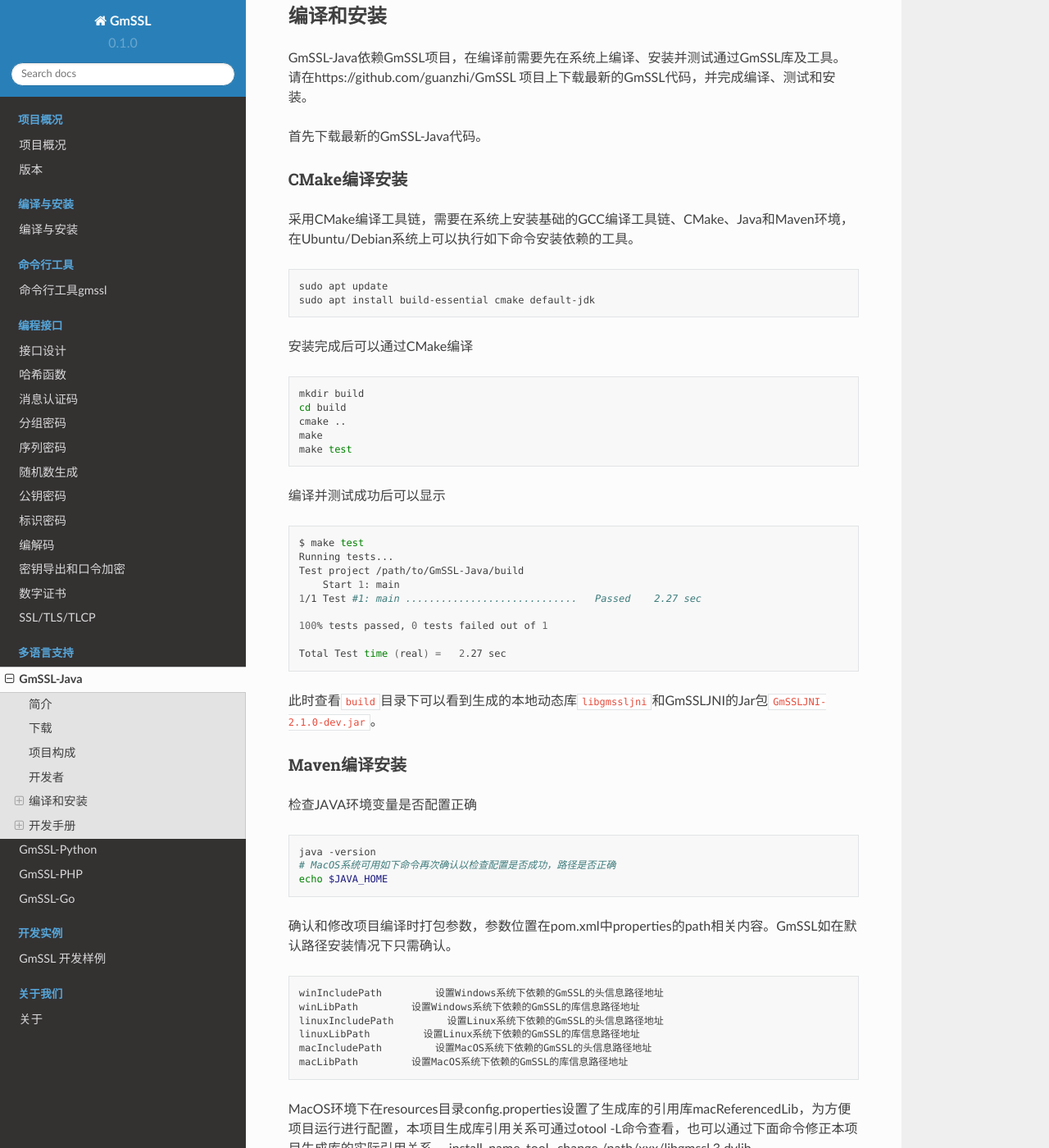
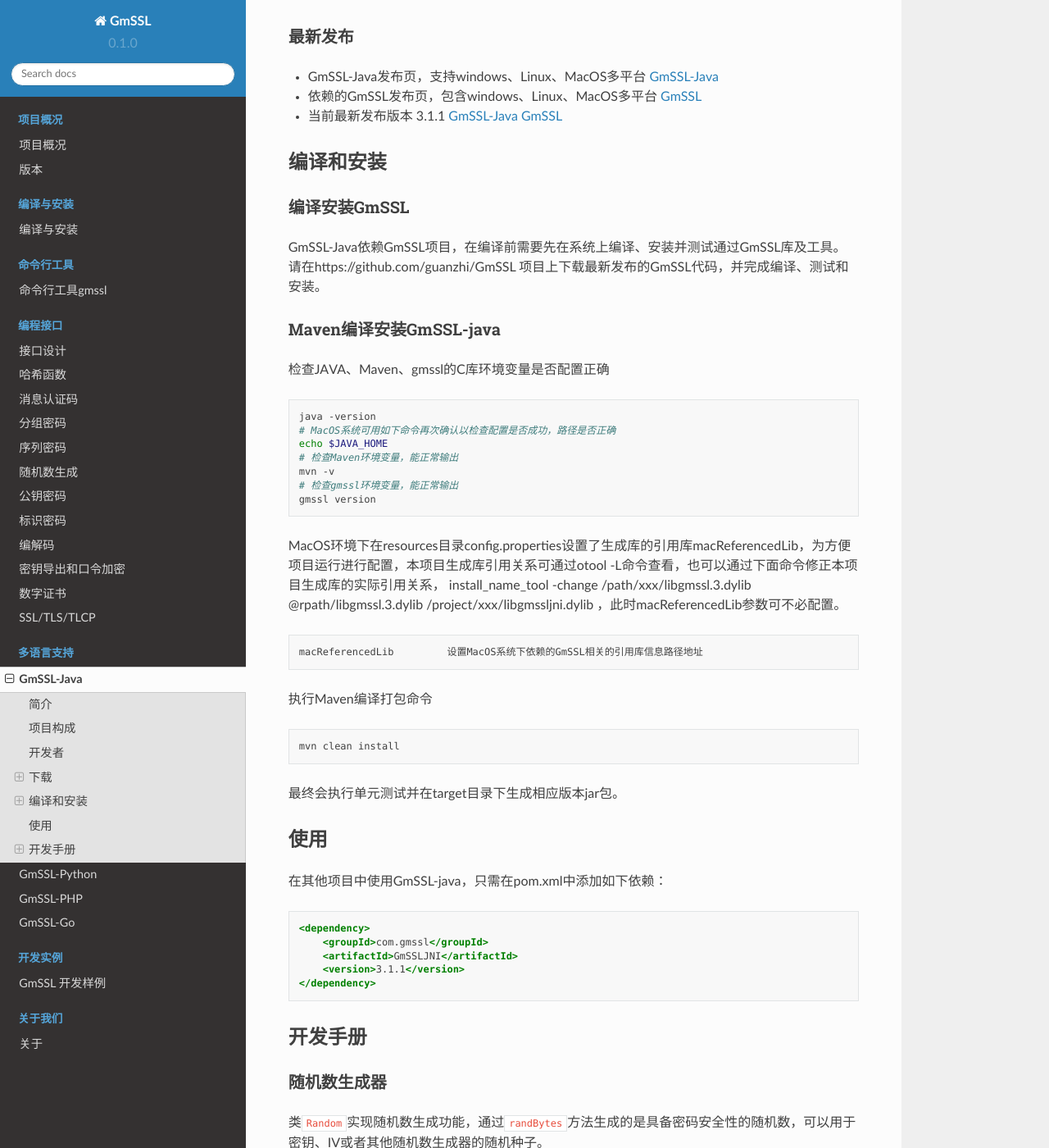
Before and after one commit to zxm256/gmssl-docs, a Sphinx documentation site: the page built from docs/source/multi_language/java.md, in a window 1280 px wide and 1400 px high, scrolled down 1901 px. Shown: the whole window at 82% size. Built offline with Sphinx 7.4.7 and the Read the Docs theme 2.0.0, drawn with Linux system fonts in a browser that asks for light colours; pages that are not in the unit, such as notebooks, are missing from menus; some of the changed text lies outside the part shown.

Commit message:
Upadate Docs

````diff
--- a/docs/source/multi_language/java.md
+++ b/docs/source/multi_language/java.md
@@ -7,12 +7,6 @@
 GmSSL-Java是采用JNI (Java Native Interface)方式实现的，也就是说所有底层密码功能（以及消息、文件的编解码等）均为调用GmSSL库实现，因此在功能、标准、性能上和GmSSL的C库、命令行工具几乎完全一致。GmSSL-Java将各种算法封装为独立的Java类，方便应用调用。包含的具体类及功能参见接口说明一节。
 
 因为GmSSL-Java以JNI方式实现，GmSSL-Java不仅包含Java语言实现的Java类库（Jar包），还包括C语言实现的本地库（libgmssljni动态库），其中libgmssljni这个本地库是Java接口类库和GmSSL库(libgmssl)之间的胶水层，应用部署时还需要保证系统中已经安全了GmSSL库。虽然看起来这种实现方式比纯Java实现的类似更麻烦，而且因为包含C编译的本地代码，这个类库也失去了Java代码一次编译到处运行的跨平台能力，但是这是密码库的主流实现方式。相对于纯Java实现来说，GmSSL-Java可以充分利用成熟和功能丰富的GmSSL库，在性能、标准兼容性上都更有优势，并且可以随着GmSSL主项目的升级获得功能和性能上的升级。
-
-## 下载
-
-* GmSSL-Java主分支源代码 [GmSSL-Java-main.zip](https://github.com/GmSSL/GmSSL-Java/archive/refs/heads/main.zip) (版本号：2.1.0 dev)
-* 依赖的GmSSL库主分支源代码 [GmSSL-master.zip](https://github.com/guanzhi/GmSSL/archive/refs/heads/master.zip) (版本号：3.1.1 Dev)]
-* GitHub主页：https://github.com/GmSSL/GmSSL-Java
 
 ## 项目构成
 
@@ -47,65 +41,35 @@
 	<img src="https://contrib.rocks/image?repo=GmSSL/GmSSL-Java" />
 </a>
 
+## 下载
+
+### 主页
+* GmSSL-Java主页 [GmSSL-Java](https://github.com/GmSSL/GmSSL-Java)
+* 依赖的GmSSL库主页 [GmSSL](https://github.com/guanzhi/GmSSL)
+
+### 最新发布
+* GmSSL-Java发布页，支持windows、Linux、MacOS多平台 [GmSSL-Java](https://github.com/GmSSL/GmSSL-Java/releases)
+* 依赖的GmSSL发布页，包含windows、Linux、MacOS多平台 [GmSSL](https://github.com/guanzhi/GmSSL/releases)
+* 当前最新发布版本 3.1.1
+    [GmSSL-Java](https://github.com/GmSSL/GmSSL-Java/archive/refs/heads/main.zip)
+    [GmSSL](https://github.com/guanzhi/GmSSL/archive/refs/tags/v3.1.1.zip)
 
 ## 编译和安装
 
-GmSSL-Java依赖GmSSL项目，在编译前需要先在系统上编译、安装并测试通过GmSSL库及工具。请在https://github.com/guanzhi/GmSSL 项目上下载最新的GmSSL代码，并完成编译、测试和安装。
+### 编译安装GmSSL
+GmSSL-Java依赖GmSSL项目，在编译前需要先在系统上编译、安装并测试通过GmSSL库及工具。请在https://github.com/guanzhi/GmSSL 项目上下载最新发布的GmSSL代码，并完成编译、测试和安装。
 
-首先下载最新的GmSSL-Java代码。
+### Maven编译安装GmSSL-java
 
-### CMake编译安装
-
-采用CMake编译工具链，需要在系统上安装基础的GCC编译工具链、CMake、Java和Maven环境，在Ubuntu/Debian系统上可以执行如下命令安装依赖的工具。
-
-```bash
-sudo apt update
-sudo apt install build-essential cmake default-jdk
-```
-
-安装完成后可以通过CMake编译
-
-```bash
-mkdir build
-cd build
-cmake ..
-make
-make test
-```
-
-编译并测试成功后可以显示
-
-```bash
-$ make test
-Running tests...
-Test project /path/to/GmSSL-Java/build
-    Start 1: main
-1/1 Test #1: main .............................   Passed    2.27 sec
-
-100% tests passed, 0 tests failed out of 1
-
-Total Test time (real) =   2.27 sec
-```
-
-此时查看`build`目录下可以看到生成的本地动态库`libgmssljni`和GmSSLJNI的Jar包`GmSSLJNI-2.1.0-dev.jar`。
-
-### Maven编译安装
-
-检查JAVA环境变量是否配置正确
+检查JAVA、Maven、gmssl的C库环境变量是否配置正确
 ```shell
 java -version
 # MacOS系统可用如下命令再次确认以检查配置是否成功，路径是否正确
 echo $JAVA_HOME
-```
-
-确认和修改项目编译时打包参数，参数位置在pom.xml中properties的path相关内容。GmSSL如在默认路径安装情况下只需确认。
-```
-winIncludePath         设置Windows系统下依赖的GmSSL的头信息路径地址
-winLibPath         设置Windows系统下依赖的GmSSL的库信息路径地址
-linuxIncludePath         设置Linux系统下依赖的GmSSL的头信息路径地址
-linuxLibPath         设置Linux系统下依赖的GmSSL的库信息路径地址
-macIncludePath         设置MacOS系统下依赖的GmSSL的头信息路径地址
-macLibPath         设置MacOS系统下依赖的GmSSL的库信息路径地址
+# 检查Maven环境变量，能正常输出
+mvn -v
+# 检查gmssl环境变量，能正常输出
+gmssl version
 ```
 
 MacOS环境下在resources目录config.properties设置了生成库的引用库macReferencedLib，为方便项目运行进行配置，本项目生成库引用关系可通过otool -L命令查看，也可以通过下面命令修正本项目生成库的实际引用关系，
@@ -119,7 +83,17 @@
 ```shell
 mvn clean install
 ```
-最终会执行单元测试并在target目录下生成GmSSLJNI-2.1.0-dev.jar
+最终会执行单元测试并在target目录下生成相应版本jar包。
+
+## 使用
+在其他项目中使用GmSSL-java，只需在pom.xml中添加如下依赖：
+```xml
+<dependency>
+    <groupId>com.gmssl</groupId>
+    <artifactId>GmSSLJNI</artifactId>
+    <version>3.1.1</version>
+</dependency>
+```
 
 ## 开发手册
 
````
Also changed, not shown: other parts of docs/source/multi_language/java.md (+1 -1 lines), docs/source/multi_language/go.md (+1 -1 lines), docs/source/multi_language/php.md (+1 -1 lines), docs/source/multi_language/python.md (+1 -1 lines).
